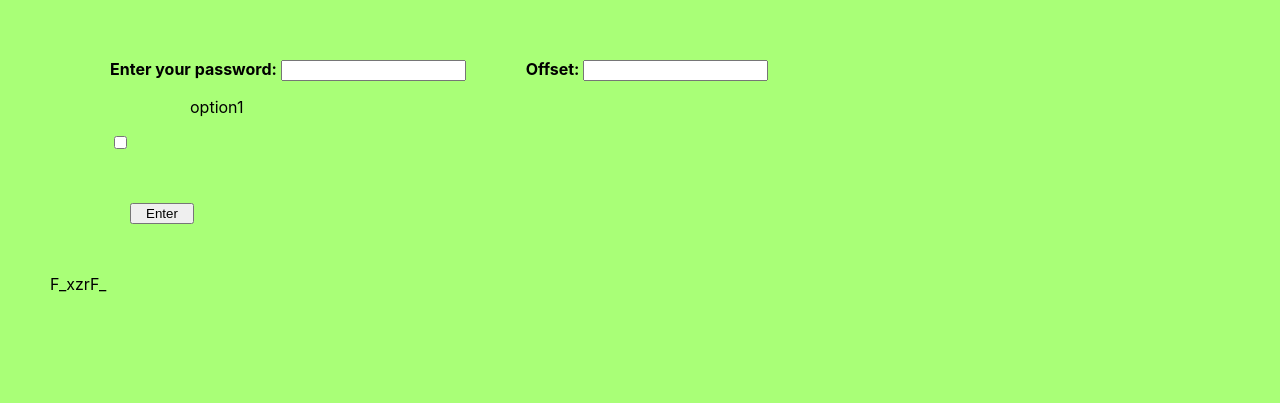
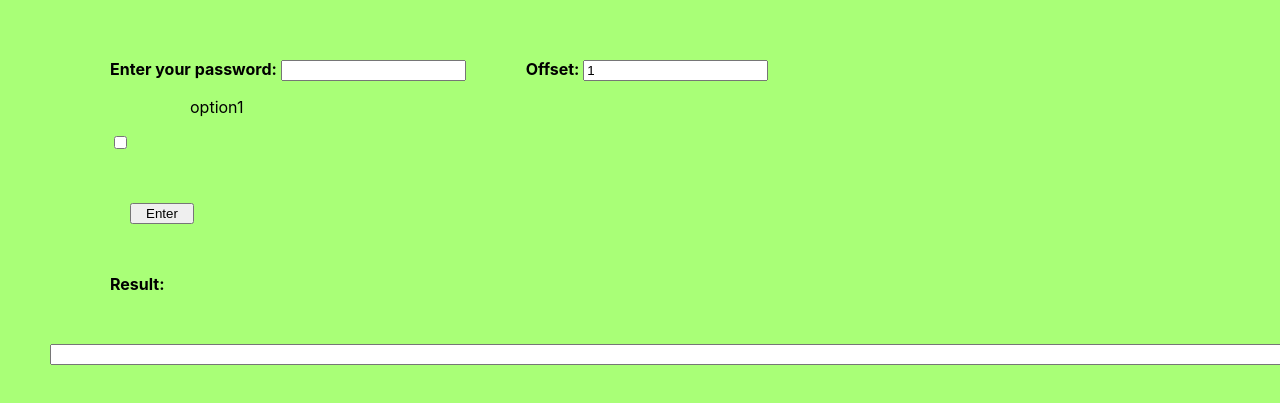
Before and after one commit to KaloyanGrigorovGeorgiev/Kehlibarovci, a React (Create React App) app: page / in a window 1280 px wide. Shown: the part 141-544 px from the top of the page. Built offline with nearby package versions, Linux system fonts and the light colour scheme.

Commit message:
hooked up generator

```diff
--- a/src/App.css
+++ b/src/App.css
@@ -24,3 +24,6 @@
   max-width: 5%;
   margin-left: 80px;
 }
+.rezultat {
+  margin-left: 60px;
+}
--- a/src/App.tsx
+++ b/src/App.tsx
@@ -1,29 +1,29 @@
-import React from 'react';
+import React, { useState } from 'react';
 import logo from './logo.svg';
 import './App.css';
 import { generate } from './generator';
 
 function App() {
+  const [password, setPassword] = useState('');
+  const [offset, setOffset] = useState(1);
   return (
-
-
     <div className="App">
       <div className="container">
         <label className="input">
           <b>Enter your password: </b>
-          <input></input>
+          <input value={password} onChange={event => setPassword(event.target.value)}></input>
           <b className="numberinput">Offset: </b>
-          <input type="number" min={1}></input>
+          <input type="number" min={1} value={offset} onChange={event => setOffset(Number(event.target.value))}></input>
           <p className="checkbox">option1</p>
           <input type="checkbox"></input>
           <span className="checkmark"></span>
         </label>
         <button className="button">Enter</button>
-        {generate(5, "AZsumAZ")}
+        {generate(offset, password)}
+        <b className="rezultat">Result: </b>
+        <input></input>
       </div>
     </div>
-
-
   );
 }
 export default App;
```
